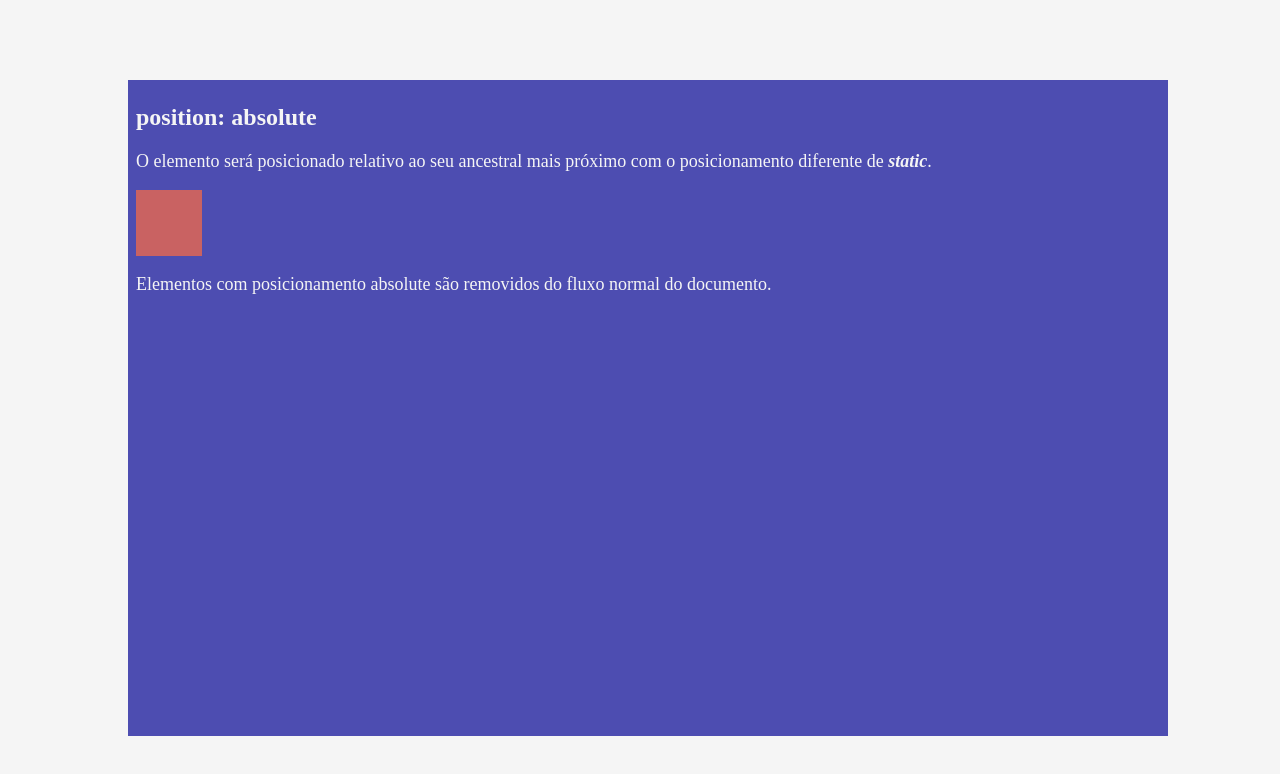
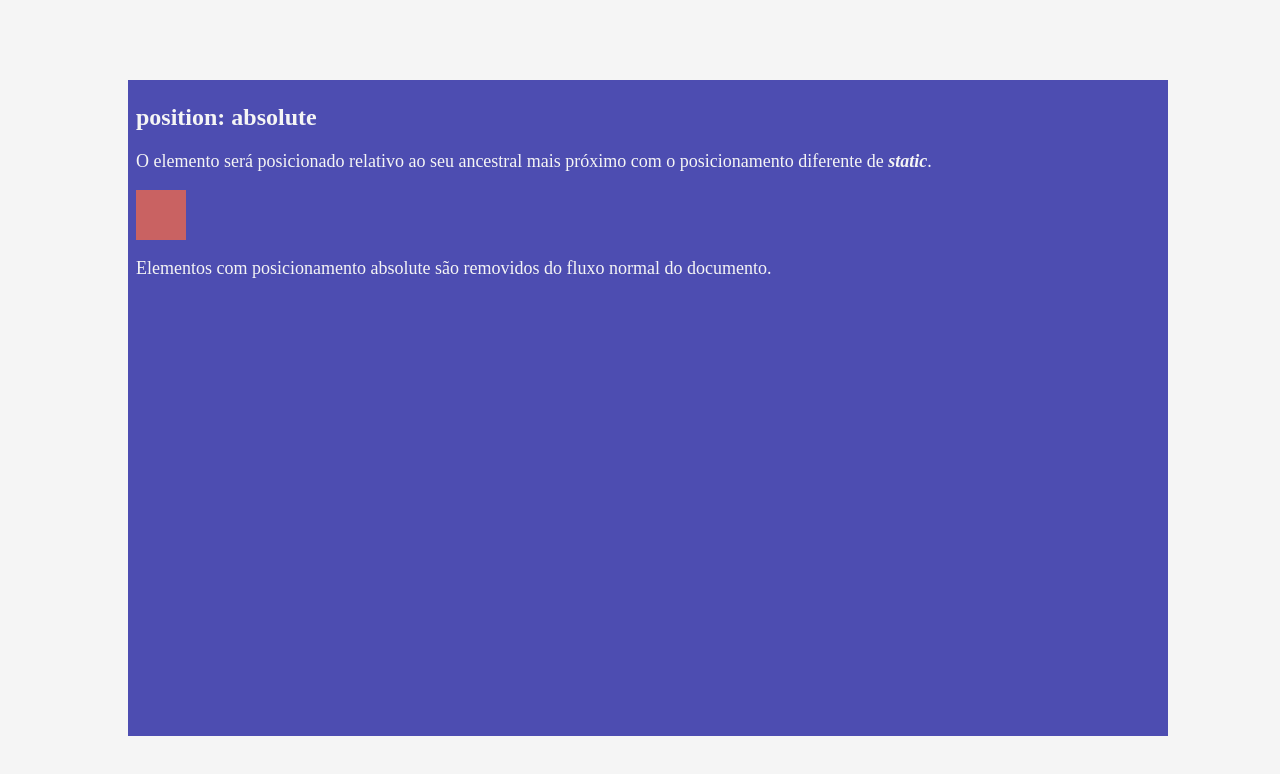
Before and after one commit to MaristaIrAcacio/FundDevWeb, a plain HTML site: page Exercicios/Position-Relative-x-Absolute/exemplo2/index.html in a window 1280 px wide. Drawn offline with Linux system fonts and the light colour scheme.

Commit message:
corrige falha em arquivo de CSS do exemplo 2

```diff
--- a/Exercicios/Position-Relative-x-Absolute/exemplo2/style.css
+++ b/Exercicios/Position-Relative-x-Absolute/exemplo2/style.css
@@ -12,7 +12,7 @@ body {
     align-items: center;
 }
 
-div {
+body > div {
     width: 80vw;
     height: 80vh;
     background-color: rgb(77, 77, 177);
```
